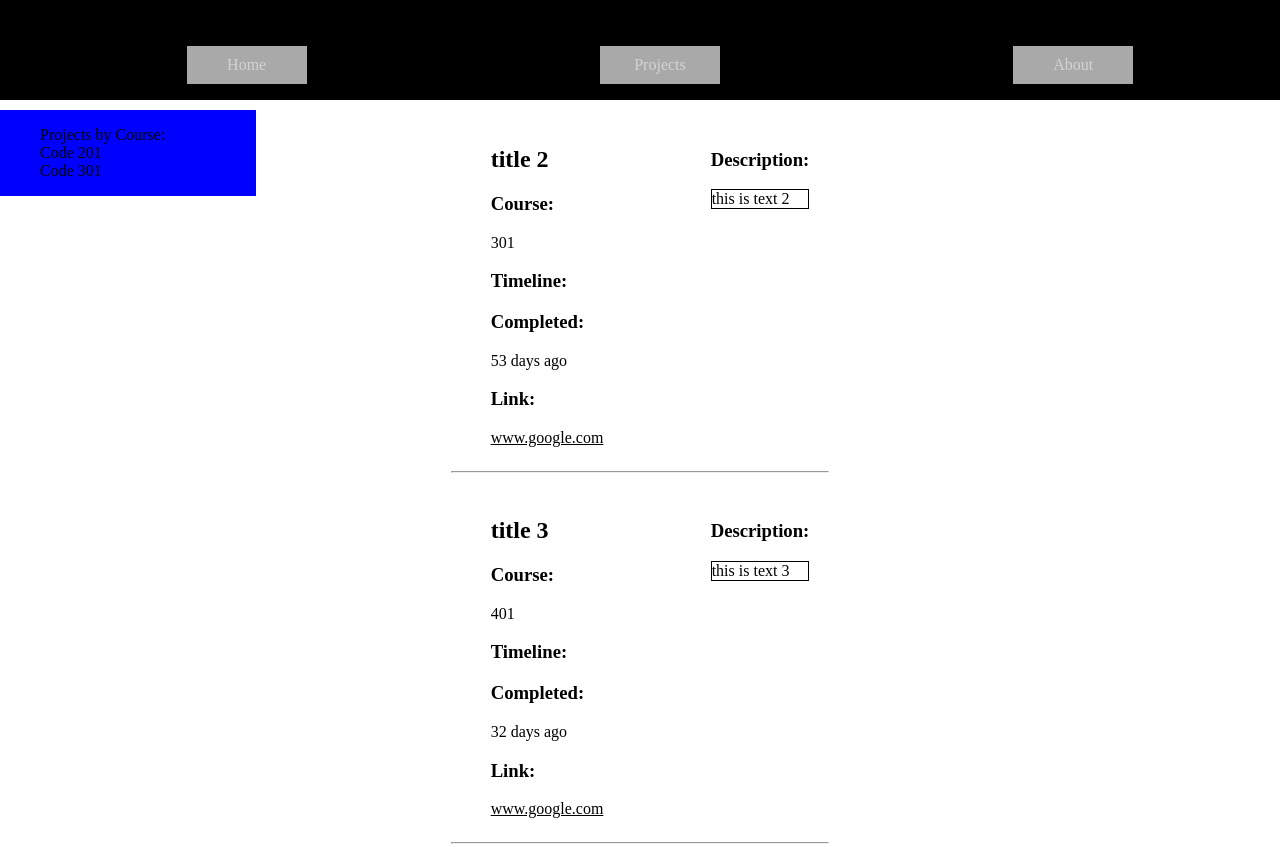
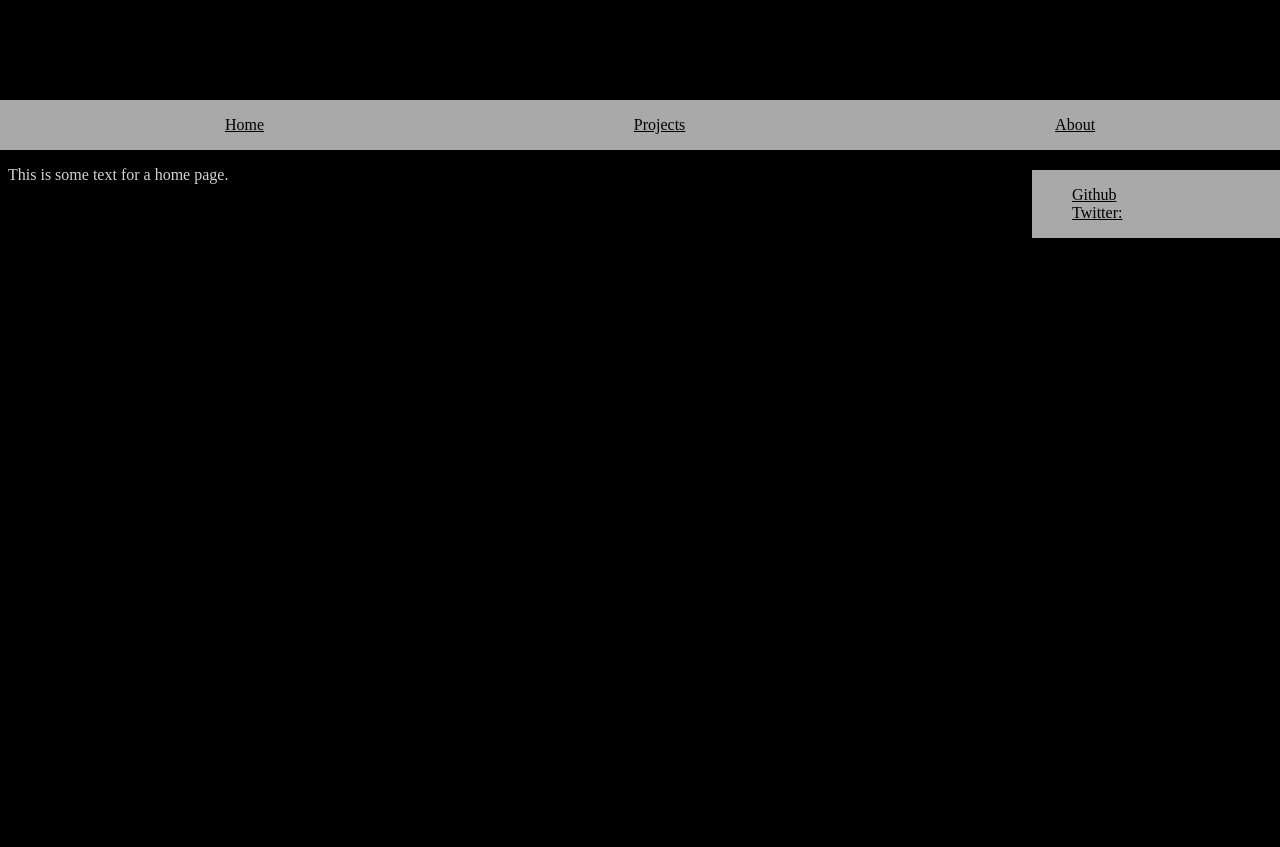
Before and after one commit to bgarnaat/portfolio, a plain HTML site: page index.html in a window 1280 px wide. Shown: the top 847 px of the page. After the commit the page ends 800 px from the top, so only its background shows below. Drawn offline with Linux system fonts and the light colour scheme.

Commit message:
added menu functionality and basic styling

```diff
--- a/css/style.css
+++ b/css/style.css
@@ -1,10 +1,15 @@
+body {
+  margin: none;
+  background-color: black;
+  color: lightgray;
+}
 header {
   width: 100%;
   height: 100px;
   position: fixed;
   background-color: black;
   color: lightgrey;
-  margin-top: -110px;
+  margin-top: -150px;
   margin-left: -8px;
 }
 li {
@@ -14,14 +19,16 @@ nav {
   width: 100%;
   height: 50px;
   position: fixed;
-  margin-top: 30px;
+  margin-top: -50px;
+  margin-left: -8px;
+  background-color: darkgrey;
 }
 nav > ul {
   display: flex;
   justify-content: space-around;
   flex-direction: row;
 }
-.nav_li {
+.main_nav_li {
   width: 100px;
   text-align: center;
   padding: 10px;
@@ -29,26 +36,29 @@ nav > ul {
   color: lightgrey;
 }
 main {
-  width: 100%;
+  width: 80%;
   display: flex;
   justify-content: space-around;
-  flex-direction: row;
-  margin-top: 110px;
+  flex-direction: column;
+  margin: none;
+  margin-top: 150px;
 }
 aside {
   width: 20%;
   position: fixed;
-  background-color: blue;
+  background-color: darkgrey;
+  color: black;
+  margin-top: 20px;
 }
 .aside_left{
-  margin-left: -20%;
-  left: 20%;
+  margin-left: -20px;
 }
 .aside_right {
-  left: 80%;
+  margin-left: 80%;
 }
-.content_area {
-  width: 60%;
+#project_content_area {
+  margin-left: 20%;
+  width: 60%
   display: flex;
   flex-direction: column;
 }
@@ -61,12 +71,30 @@ aside {
   min-width: 200px;
   width: 20%;
 }
+.content_list > li {
+  margin: 10px;
+}
+.content_list > li > * {
+  padding: 0px;
+  margin: 5px;
+}
 .content_description {
   width: 80%;
   margin: 20px;
+  display: flex;
+  justify-content: center;
+  flex-direction: column;
+  /*flex-flow: row wrap;*/
+}
+.content_description > h3 {
+  width: 100%;
+  height: 1em;
 }
 .content_description > p {
-  border: 1px solid black;
+  width: 100%;
+  height: calc(100% - 1em - 40px);
+  /*align-self: stretch;*/
+  border: 1px solid darkgrey;
 }
 
 .template {
--- a/index.html
+++ b/index.html
@@ -7,22 +7,34 @@
   </head>
   <body>
     <header>
-      <nav class="nav_bar">
-        <ul class="nav_ul">
-          <li class="nav_li" id="button_home">Home</li>
-          <li class="nav_li" id="button_projects">Projects</li>
-          <li class="nav_li" id="button_about">About</li>
+    </header>
+    <nav class="nav_main">
+      <ul class="nav_main_ul">
+        <li class="" data-content="home"><a href="#">Home</a></li>
+        <li class="" data-content="projects"><a href="#">Projects</a></li>
+        <li class="" data-content="about"><a href="#">About</a></li>
       </ul>
     </nav>
-    </header>
-    <main data-category="projects">
+    <aside class="aside_right">
+      <ul>
+        <li><article class="github"><a href="https://github.com/bgarnaat">Github</a></article></li>
+        <li><article class="twitter"><a href="#">Twitter:</a></article></li>
+      </ul>
+    </aside>
+    <main>
+      <section id="home" class="mini_page">
+        <p>
+          This is some text for a home page.
+        </p>
+      </section>
+      <section id="projects" class="mini_page">
         <aside class="aside_left">
           <ul>Projects by Course:
             <li>Code 201</li>
             <li>Code 301</li>
           </ul>
         </aside>
-      <section id="content_area">
+        <div id="project_content_area">
           <article class="template">
             <div class="card_contents">
               <ul class="content_list">
@@ -38,22 +50,18 @@
               </div>
             </div>
           </article>
+        </div>
       </section>
-    </main>
-    <main data-category="about">
+      <section id="about" class="mini_page">
         <p>
           THIS IS SOME TEXT
         </p>
+      </section>
     </main>
-    <aside class="aside_right">
-      <ul>
-        <li><article class="github"><a href="https://github.com/bgarnaat">Github</a></article></li>
-        <li><article class="twitter"><a href="#">Twitter:</a></article></li>
-      </ul>
-    </aside>
 
     <script type="text/javascript" src="js/jquery-2.2.0.min.js"></script>
     <script type="text/javascript" src="js/project_data.js"></script>
     <script type="text/javascript" src="js/project.js"></script>
+    <script type="text/javascript" src=js/index.js></script>
   </body>
 </html>
--- /dev/null
+++ b/js/index.js
@@ -0,0 +1,22 @@
+var indexView = {};
+
+indexView.handleMainNav = function(event) {
+  $('.nav_main').on('click', 'li', function() {
+    var $main_section = $('main > section');
+    var $nav_click = $(this).data('content');
+    $main_section.hide();
+    $main_section.each(function() {
+      if($(this).attr('id') === $nav_click) {
+        $(this).show();
+      }
+    });
+  });
+
+  $('.main-nav .tab:first').click(); // Let's now trigger a click on the first .tab element, to set up the page.
+};
+
+$(document).ready(function() {
+  indexView.handleMainNav();
+  $('#projects').hide();
+  $('#about').hide();
+});
--- a/js/project.js
+++ b/js/project.js
@@ -14,7 +14,7 @@ Project.prototype.toHtml = function() {
 
   $new_project.find('.title h2').text(this.title);
   $new_project.find('.course p').text(this.course);
-  $new_project.find('.timeline p').text();
+  $new_project.find('.timeline p').text(this.timeline);
   // Display the date as a relative number of "days ago":
   $new_project.find('time').html(parseInt((new Date() - new Date(this.completed))/60/60/24/1000) + ' days ago');
   $new_project.find('.link a').attr('href', this.url);
@@ -39,5 +39,5 @@ data.forEach(function(ele) {
 });
 
 projects.forEach(function(a){
-  $('#content_area').prepend(a.toHtml());
+  $('#project_content_area').prepend(a.toHtml());
 });
```
Lines whose indentation alone changed are shown as unchanged.
